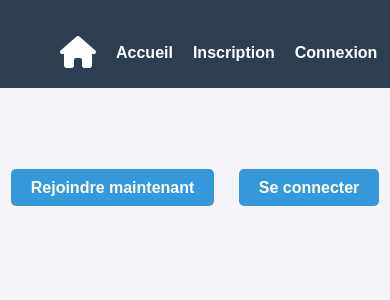
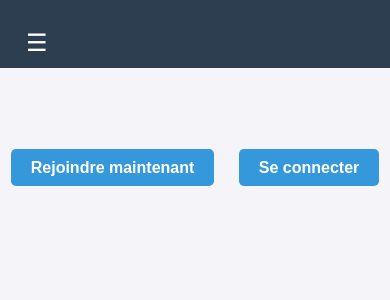
Before and after one commit to Yannickthomas0602/Syst-me-de-gestion-d-utilisateurs, a PHP site: page / in a window 390 px wide. Shown: the top 300 px of the page. Run offline with PHP 8.4, Linux system fonts and the light colour scheme; some libraries are stand-ins or nearby versions.

Commit message:
Ajout d'un Burger Menu responsive pour mobile

```diff
--- a/assets/css/style.css
+++ b/assets/css/style.css
@@ -117,3 +117,36 @@ a:hover {
     align-items: center;
     height: 200px;
 }
+
+
+.burger {
+    display: none;
+    font-size: 24px;
+    background: none;
+    border: none;
+    color: white;
+    cursor: pointer;
+}
+
+@media (max-width: 768px) {
+    .nav-links {
+        display: none !important;
+        flex-direction: column;
+        background-color: var(--primary-color);
+        position: absolute;
+        top: 60px;
+        right: 0;
+        width: 200px;
+        padding: 10px;
+    }
+    .nav-links.show {
+        display: flex !important;
+    }
+    .burger {
+        display: block;
+    }
+    .nav-links ul {
+        flex-direction: column;
+        gap: 10px;
+    }
+}
--- /dev/null
+++ b/assets/js/burger_menu.js
@@ -0,0 +1,6 @@
+const burger = document.querySelector('.burger');
+const navLinks = document.querySelector('.nav-links');
+
+burger.addEventListener('click', () => {
+    navLinks.classList.toggle('show');
+});
--- a/index.html
+++ b/index.html
@@ -9,14 +9,12 @@
 
 </head>
 <body>
-    <div class="nebula-dot" style="left: 8%; top: 18%;"></div>
-    <div class="nebula-dot secondary" style="right: 10%; bottom: 14%;"></div>
-
     <header class="bar-nav">
         <br>
+        <button class="burger" aria-label="Menu">&#9776;</button>
         <nav class="nav-links">
             <ul>
-                <li><i id="home-icon" class="fa-solid fa-house fa-2xl"></i></li>
+                <!-- <li><i id="home-icon" class="fa-solid fa-house fa-2xl"></i></li> -->
                 <li><a href="index.html">Accueil</a></li>
                 <li><a href="register.php">Inscription</a></li>
                 <li><a href="login.php">Connexion</a></li>
@@ -34,5 +32,8 @@
             </section>
         </div>
     </main>
+    <footer>
+        <script src="assets/js/burger_menu.js"></script>
+    </footer>
 </body>
 </html>
--- a/register.php
+++ b/register.php
@@ -56,8 +56,11 @@ if ($_SERVER['REQUEST_METHOD'] === 'POST') {
     <div class="nebula-dot secondary" style="right: 8%; bottom: 22%;"></div>
 
     <header class="bar-nav">
+        <br>
+        <button class="burger" aria-label="Menu">&#9776;</button>
         <nav class="nav-links">
             <ul>
+                <!-- <li><i id="home-icon" class="fa-solid fa-house fa-2xl"></i></li> -->
                 <li><a href="index.html">Accueil</a></li>
                 <li><a href="register.php">Inscription</a></li>
                 <li><a href="login.php">Connexion</a></li>
@@ -101,6 +104,7 @@ if ($_SERVER['REQUEST_METHOD'] === 'POST') {
         </div>
     </main>
     <footer>
+        <script src="assets/js/burger_menu.js"></script>
         <script src="assets/js/Adresse.js"></script>
     </footer>
 </body>
--- a/tableau.php
+++ b/tableau.php
@@ -1,4 +1,4 @@
-<?php
+<!-- <?php
 session_start();
 require "fonctions.php";
 requireLogin();
@@ -27,7 +27,6 @@ requireLogin();
         <div class="grid-two">
             <section class="hero">
                 <div class="eyebrow">Bienvenue</div>
-                <h2>Salut <?php echo htmlspecialchars($_SESSION['user_nom']); ?> ?</h2>
                 <div class="actions">
                     <a class="btn" href="logout.php">Se déconnecter</a>
                     <a class="btn" href="delete.php">Supprimer le compte</a>
@@ -56,4 +55,4 @@ requireLogin();
         </div>
     </main>
 </body>
-</html>
+</html> -->
```
Also changed, not shown: login.php (+7 -1 lines), README.md, assets/css/style_admin.css (line endings or trailing spaces).
